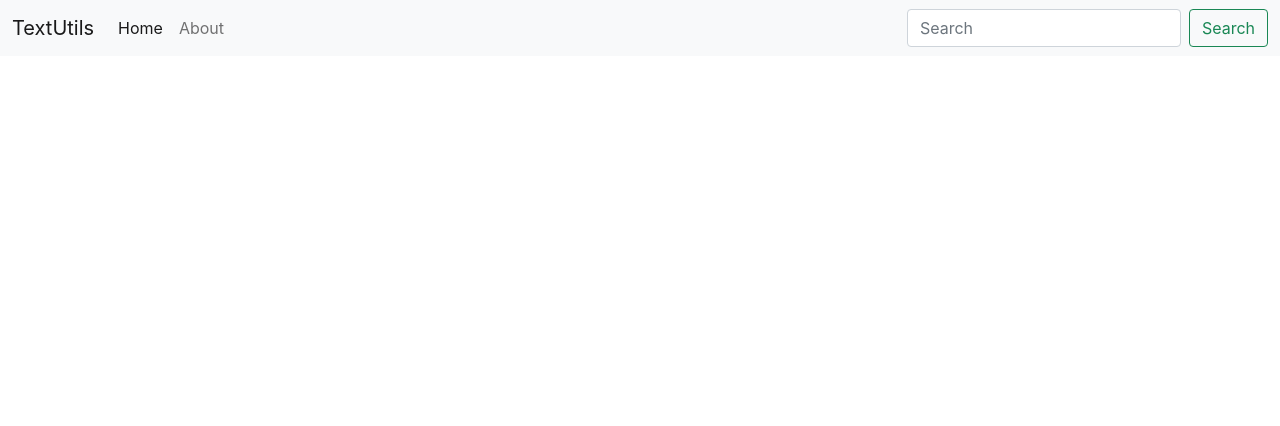
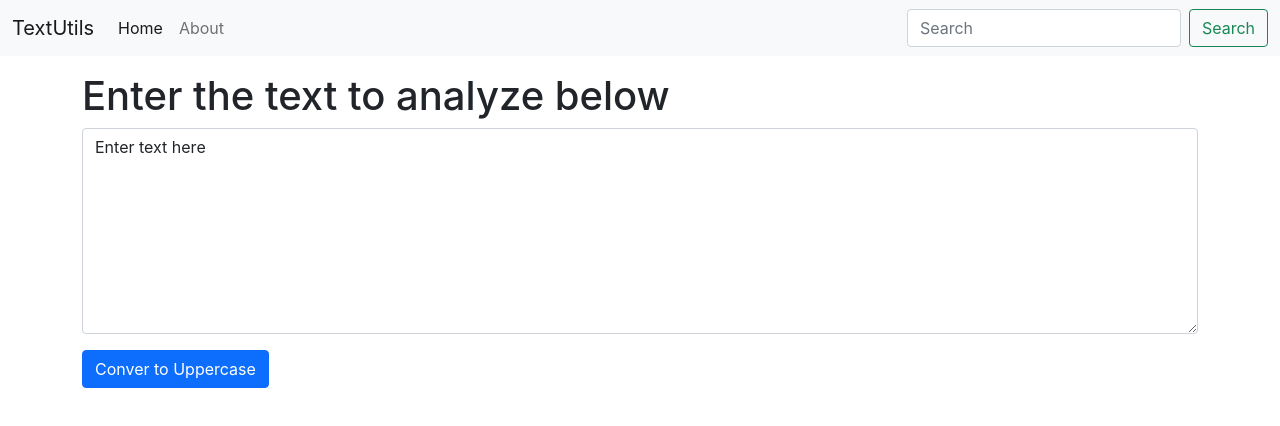
Before and after one commit to ProgrammingWithGaurav/TextUtils-React, a React (Create React App) app: page / in a window 1280 px wide. Shown: the top 426 px of the page. Built offline with nearby package versions, Linux system fonts and the light colour scheme.

Commit message:
Understanding useState and adding features to textutils

```diff
--- a/src/App.js
+++ b/src/App.js
@@ -1,12 +1,16 @@
 import './App.css';
 import Navbar from './components/Navbar';
+import TextForm from './components/TextForm';
 
 function App() {
   return (
     <>
       {/* <Navbar title="TextUtils" aboutText="About TextUtils" /> */}
       {/* <Navbar/> */}
-      <Navbar title="TextUtils"/>
+      <Navbar title="TextUtils" />
+      <div className="container my-3">
+        <TextForm heading="Enter the text to analyze below" />
+      </div>
     </>
   );
 }
--- /dev/null
+++ b/src/components/TextForm.js
@@ -0,0 +1,26 @@
+import React, { useState }  from 'react'
+
+
+export default function TextForm(props) {
+    const handleUpClick = () => {
+        console.log("Uppercase waas clicked" + text)
+        let newText = text.toUpperCase();
+        setText(newText)
+    }
+    const handleOnChange = (event) => {
+        console.log('on change')
+        setText(event.target.value)
+    }
+    const [text, setText] = useState('Enter text here');
+    // text = 'new text'; // wrong way to change the state
+    // setText('new Text');  // correct way to change the state
+    return (
+        <div>
+            <h1>{props.heading}</h1>
+            <div className="mb-3">
+                <textarea className="form-control" value={text} onChange={handleOnChange} id="myBox" rows="8"></textarea>
+            </div>
+            <button className="btn btn-primary" onClick={handleUpClick}>Conver to Uppercase</button>
+        </div>
+    )
+}
```
